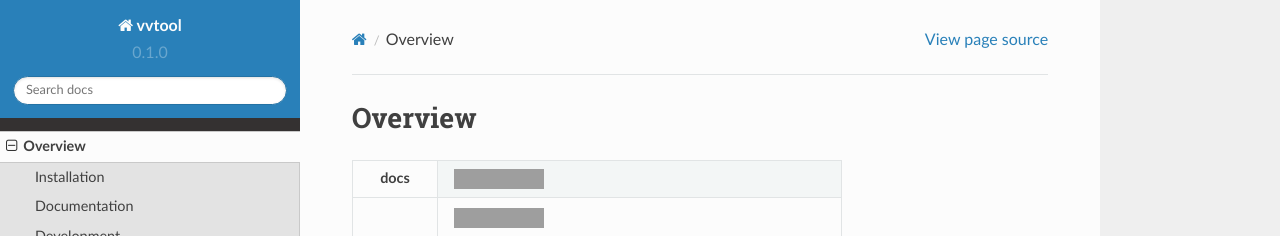
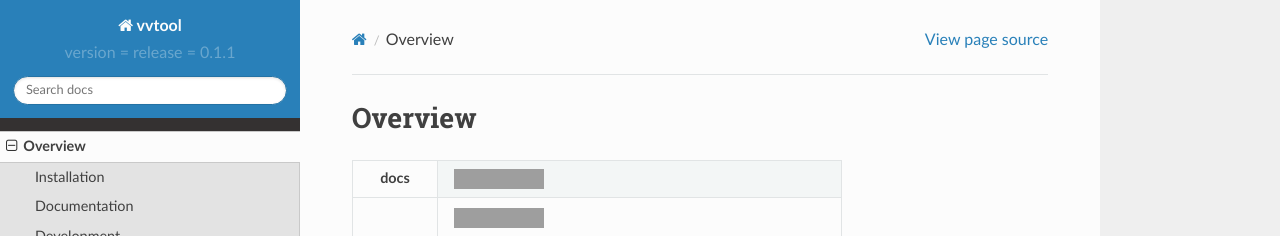
Before and after one commit to voteview/voteview-dev, a Sphinx documentation site: the page built from docs/readme.rst, in a window 1280 px wide. Shown: the top 236 px of the page. Built offline with Sphinx 7.4.7 and the Read the Docs theme 2.0.0, drawn with Linux system fonts in a browser that asks for light colours; grey boxes are pictures that could not be loaded.

Commit message:
Bump version

```diff
--- a/README.rst
+++ b/README.rst
@@ -29,9 +29,9 @@ Overview
     :alt: PyPI Package latest release
     :target: https://pypi.org/pypi/voteview-dev
 
-.. |commits-since| image:: https://img.shields.io/github/commits-since/voteview/voteview-dev/v0.1.0.svg
+.. |commits-since| image:: https://img.shields.io/github/commits-since/voteview/voteview-dev/v0.1.1.svg
     :alt: Commits since latest release
-    :target: https://github.com/voteview/voteview-dev/compare/v0.1.0...master
+    :target: https://github.com/voteview/voteview-dev/compare/v0.1.1...master
 
 .. |wheel| image:: https://img.shields.io/pypi/wheel/voteview-dev.svg
     :alt: PyPI Wheel
--- a/docs/conf.py
+++ b/docs/conf.py
@@ -28,7 +28,7 @@ project = "vvtool"
 year = "2019"
 author = "Adam Boche"
 copyright = "{0}, {1}".format(year, author)
-version = release = "0.1.0"
+version = release = "version = release = 0.1.1"
 
 pygments_style = "trac"
 templates_path = ["."]
--- a/setup.py
+++ b/setup.py
@@ -30,7 +30,7 @@ DEV_INSTALL_REQUIRES = read("dev-requirements.txt").splitlines()
 # Enable code coverage for C code: we can't use CFLAGS=-coverage in tox.ini, since that may mess with compiling
 setup(
     name="voteview-dev",
-    version="0.1.0",
+    version="version=0.1.1",
     description="Voteview command-line interface.",
     long_description="%s\n%s"
     % (
--- a/src/vvtool/__init__.py
+++ b/src/vvtool/__init__.py
@@ -12,4 +12,4 @@ from .app import Vote
 from .app import connect
 
 
-__version__ = "0.1.0"
+__version__ = "__version__ = 0.1.1"
```
Also changed, not shown: .bumpversion.cfg, .pre-commit-config.yaml.
